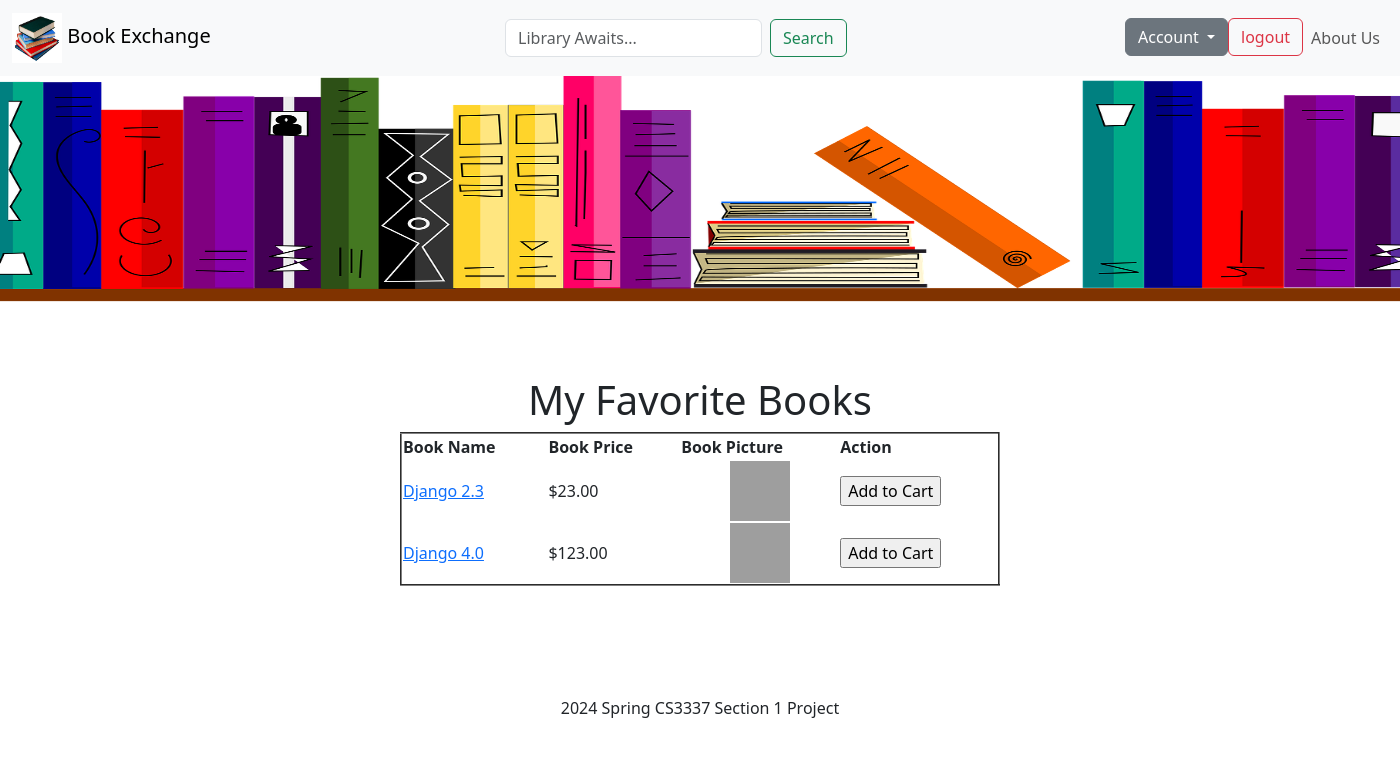
After one commit to dokokitsune/cs3337-Project, a Django app: page /my_favorites/ in a window 1400 px wide; the page is wider, and only the part inside the window is pictured. The commit adds this page. Shown: the top 757 px of that part. Run offline with Django 3.2, Linux system fonts and the light colour scheme; a user stored in the database is signed in; data comes from the database, SQL or seed files in the repository; both versions use the stored data as it was after the commit; grey boxes are pictures that could not be loaded.

Commit message:
favorites

```diff
--- a/bookEx/templates/base.html
+++ b/bookEx/templates/base.html
@@ -47,6 +47,7 @@
 							<li class="dropdown-item"><a href="{% url 'postbook' %}?next=/">Post Book</a></li>
 							<li class="dropdown-item"><a href="{% url 'displaybooks' %}?next=/">Display Books</a></li>
 							<li class="dropdown-item"><a href="{% url 'cart' %}?next=/">Shopping Cart</a></li>
+                            <li class="dropdown-item"><a href="{% url 'my_favorites' %}?next=/">My Favorites</a></li>
 						</ul>
 
 
--- a/bookEx/templates/bookMng/book_detail.html
+++ b/bookEx/templates/bookMng/book_detail.html
@@ -52,4 +52,8 @@
     {% csrf_token %}
     <button type="submit">Add to Cart</button>
 </form>
+<form method="post" action="{% url 'favorite' book.id %}">
+    {% csrf_token %}
+    <button type="submit" name="add_to_favorites">Add to Favorites</button>
+</form>
 {% endblock content %}
--- /dev/null
+++ b/bookEx/templates/bookMng/my_favorites.html
@@ -0,0 +1,56 @@
+{% extends "base.html" %}
+{% load static %}
+
+
+{% block sidenav %}
+   {% for item in item_list %}
+      <li>
+          <a href="{{ item.link }}"> {{ item.item }}</a>
+      </li>
+   {% endfor %}
+{% endblock sidenav %}
+
+{% block title %}
+   My Favorites
+{% endblock title %}
+
+{% block content %}
+
+<h1 align="center">My Favorite Books</h1>
+
+<table align="center" border="2" width="600">
+    <th>
+        Book Name
+    </th>
+    <th>
+        Book Price
+    </th>
+    <th>
+        Book Picture
+    </th>
+    <th>
+        Action
+    </th>
+   {% for book in favorite_books %}
+     <tr>
+         <td>
+             <a href="{% url 'book_detail' book.id %}">
+                 {{ book.name }}
+             </a>
+         </td>
+         <td>
+             ${{ book.price }}
+         </td>
+         <td align="center">
+            <img src="{% static book.pic_path %}" height="60" width="60" alt="" />         </td>
+         <td>
+            <form method="post" action="{% url 'add_to_cart' book.id %}">
+                {% csrf_token %}
+                <input type="submit" name="add_to_cart" value="Add to Cart">
+            </form>
+         </td>
+     </tr>
+   {% endfor %}
+</table>
+
+{% endblock content %}
--- a/bookMng/models.py
+++ b/bookMng/models.py
@@ -1,3 +1,4 @@
+from django.conf import settings
 from django.contrib.auth.models import User
 from django.db import models
 
@@ -20,6 +21,7 @@ class Book(models.Model):
     picture = models.FileField(upload_to='bookEx/static/uploads')
     pic_path = models.CharField(max_length=300, editable=False, blank=True)
     username = models.ForeignKey(User, blank=True, null=True, on_delete=models.CASCADE)
+    favorites = models.ManyToManyField(settings.AUTH_USER_MODEL, related_name='favorite_books')
 
     def __str__(self):
         return str(self.id)
--- a/bookMng/urls.py
+++ b/bookMng/urls.py
@@ -17,5 +17,7 @@ urlpatterns = [
     path('remove_from_cart/<int:book_id>/', views.remove_from_cart, name='remove_from_cart'),
     path('cart/', views.cart, name='cart'),
     path('search', views.search_book, name='search_book'),
+    path('my_favorites/', views.my_favorites, name='my_favorites'),
+    path('favorite/<int:book_id>/', views.favorite, name='favorite'),
 
 ]
--- a/bookMng/views.py
+++ b/bookMng/views.py
@@ -1,6 +1,6 @@
 from django.http import HttpResponse
 from django.http import HttpResponseRedirect
-from django.shortcuts import render, redirect
+from django.shortcuts import render, redirect, get_object_or_404
 
 # Create your views here.
 from .models import MainMenu, Comment
@@ -13,6 +13,26 @@ from django.urls import reverse_lazy
 
 from django.contrib.auth.decorators import login_required
 
+
+@login_required
+def favorite(request, book_id):
+    book = get_object_or_404(Book, id=book_id)
+    user = request.user
+
+    if user in book.favorites.all():
+        # Book is already a favorite, remove it
+        book.favorites.remove(user)
+    else:
+        # Add the book to favorites
+        book.favorites.add(user)
+
+    return redirect('book_detail', book_id=book.id)
+
+@login_required
+def my_favorites(request):
+    user = request.user
+    favorite_books = user.favorite_books.all()
+    return render(request, 'bookMng/my_favorites.html', {'favorite_books': favorite_books, 'item_list': MainMenu.objects.all()})
 
 def index(request):
     return render(request, "bookMng/index.html", {"item_list": MainMenu.objects.all()})
--- a/views.py
+++ b/views.py
@@ -1,6 +1,6 @@
 from django.http import HttpResponse
 from django.http import HttpResponseRedirect
-from django.shortcuts import render
+from django.shortcuts import render, redirect, get_object_or_404
 
 # Create your views here.
 from .models import MainMenu
```
Also changed, not shown: bookMng/migrations/0004_book_favorites.py (added), db.sqlite3.
